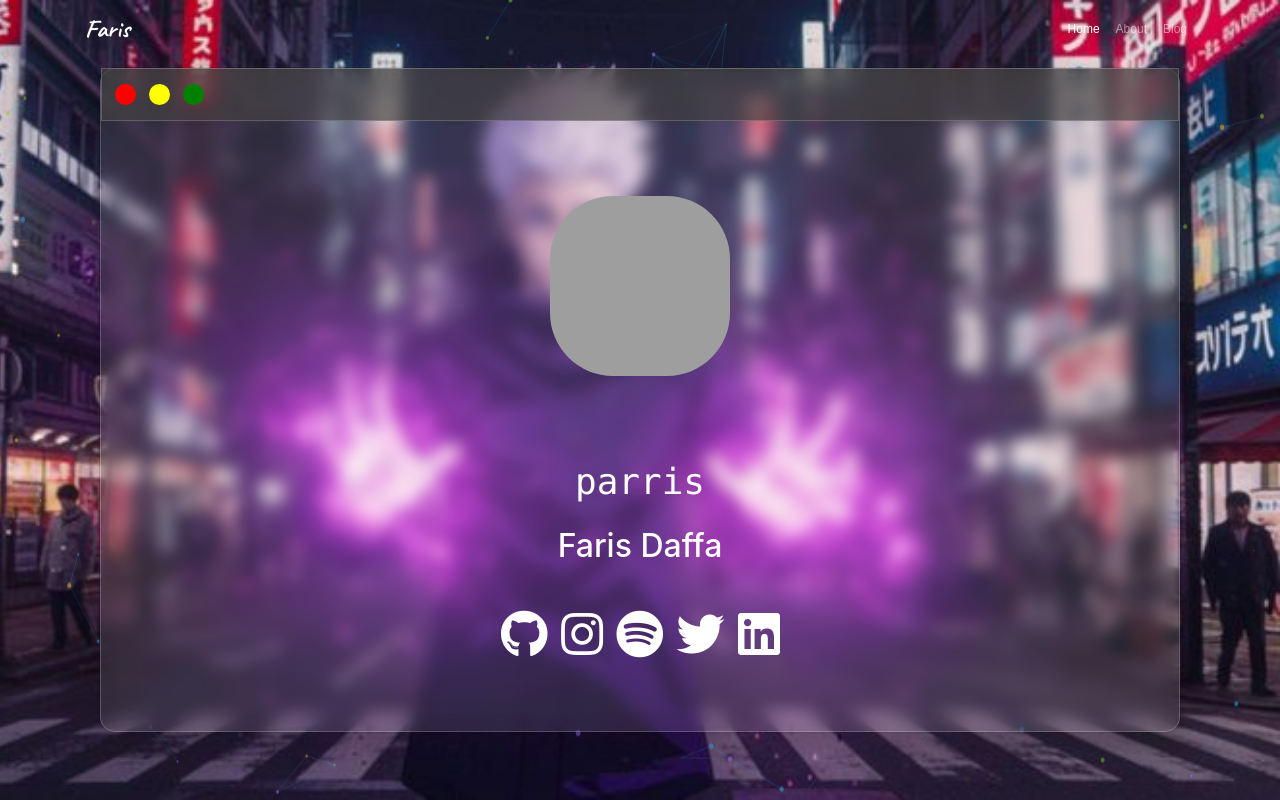
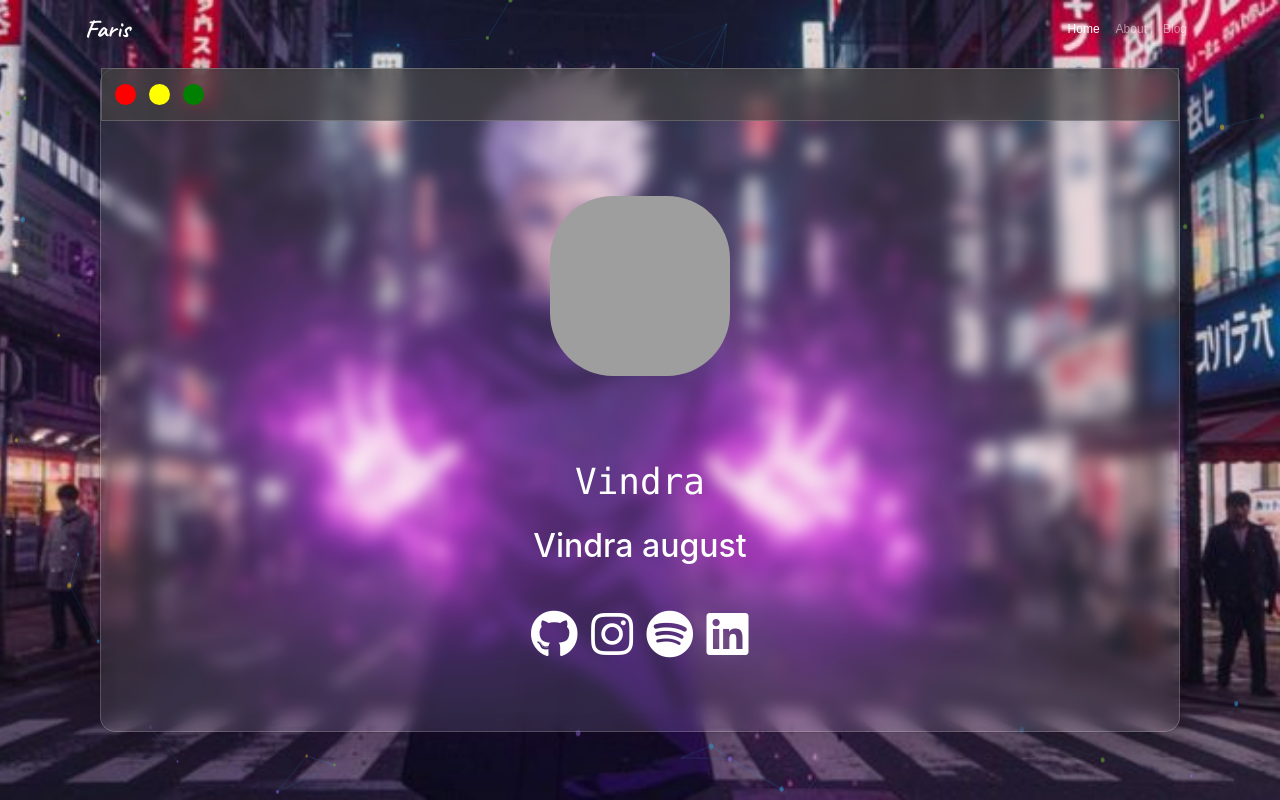
Before and after one commit to Vindra999/tes-vindra-github, a website with bundled scripts: page index.html in a window 1280 px wide. Built offline with nearby package versions, Linux system fonts and the light colour scheme; grey boxes are pictures that could not be loaded; a small style sheet from the web is missing.

Commit message:
index.html

```diff
--- a/index.html
+++ b/index.html
@@ -148,11 +148,11 @@
                   " alt="pp"/>
             </h3>
             <h1 style="color: white" class="animated fadeInUp ease-out-cubic d2 a-1 f2 fw3">
-              <code style="color: white" class="db black-40">parris</code>
+              <code style="color: white" class="db black-40">Vindra</code>
             </h1>
             <h2 style="color: white" class="animated fadeInUp ease-out-circ d-1 a-2">
               <script></script>
-              Faris Daffa
+              Vindra august
               <span class="nowrap"></span>
             </h2>
 
@@ -160,13 +160,11 @@
               <div class="animated flipInX ease-out-cubic d-3 mt4" style="font-size: 3rem; left: 3000px; font-display: swap;">
                 <a href="https://github.com/Vindra999" target="_blank" class="button text-white" title="GitHub"><i
                     class="fab fa-github" style="font-display: swap;"></i></a>
-                <a href="https://instagram.com/farrr.ss" target="_blank" class="button text-white" title="Instagram"><i
+                <a href="https://www.instagram.com/novindraaugustiarrrs" target="_blank" class="button text-white" title="Instagram"><i
                     class="fab fa-instagram" style="font-display: swap;"></i></a>
                 <a href="https://open.spotify.com/user/7hkshek1gjho1dqys0x17jti7" target="_blank"
                   class="button text-white" title="Spotify"><i class="fab fa-spotify" style="font-display: swap;"></i></a>
-                <a href="https://twitter.com/Faris0520" target="_blank" class="button text-white" title="Twitter"><i
-                    class="fab fa-twitter" style="font-display: swap;"></i></a>
-                <a href="https://linkedin.com/in/farisdaffarindra" target="_blank" class="button text-white" title="Linkedin"><i
+                <a href="https://linkedin.com/in/novindra-augustiar" target="_blank" class="button text-white" title="Linkedin"><i
                     class="fab fa-linkedin" style="font-display: swap;"></i></a>
               </div>
             </div>
```
